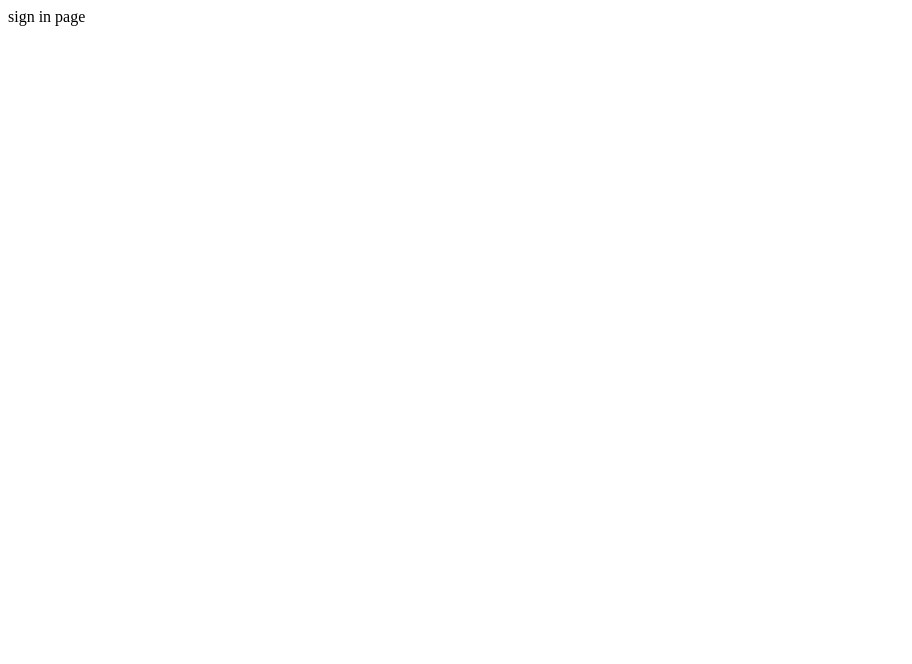
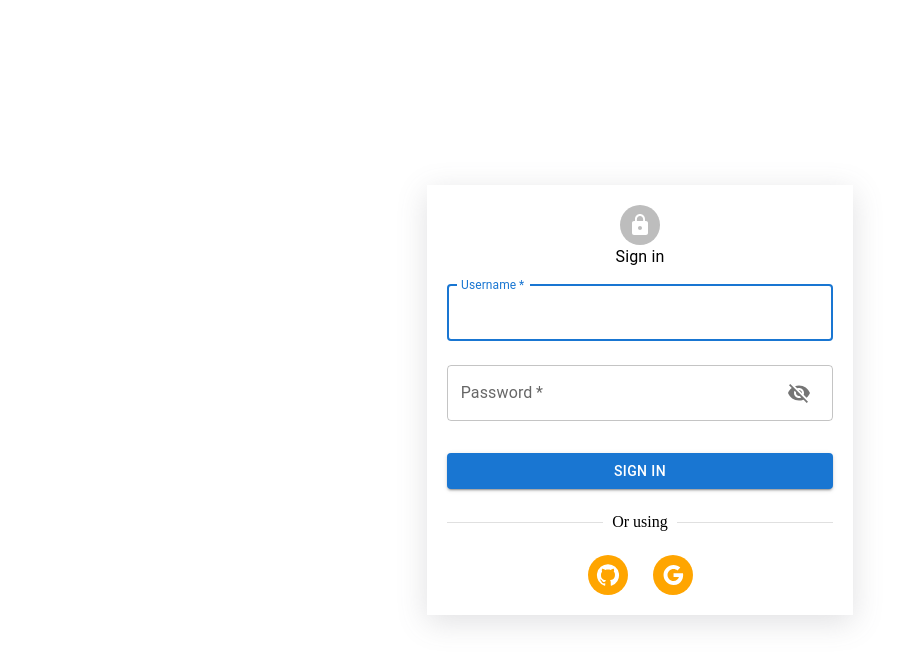
Before and after one commit to PhanAnhHao/FE-Nextjs-Soundclound, a Next.js app in the folder nextjs-mui-ts-client/: page /auth/signin in a window 1280 px wide. Shown: the top 664 px of the page, without its empty margins (0-912 px from the left). Built offline with nearby package versions, Linux system fonts and the light colour scheme.

Commit message:
Module Auth: Design Login

```diff
--- a/nextjs-mui-ts-client/src/app/(guest)/auth/signin/page.tsx
+++ b/nextjs-mui-ts-client/src/app/(guest)/auth/signin/page.tsx
@@ -1,9 +1,9 @@
+import AuthSignIn from "@/components/auth/auth.signin"
 
 const SignInPage = () => {
     return (
-        <div>
-            sign in page
-        </div>
-    );
-};
+        <AuthSignIn />
+    )
+}
+
 export default SignInPage;
--- a/nextjs-mui-ts-client/src/app/(guest)/layout.tsx
+++ b/nextjs-mui-ts-client/src/app/(guest)/layout.tsx
@@ -1,5 +1,7 @@
+import "@/styles/app.scss";
+
 export const metadata = {
-  title: 'Next.js signup layout',
+  title: 'Next.js Guest Layout',
   description: 'Generated by Next.js',
 }
 
--- /dev/null
+++ b/nextjs-mui-ts-client/src/components/auth/auth.signin.tsx
@@ -0,0 +1,176 @@
+'use client'
+import { Avatar, Box, Button, Divider, Grid, TextField, Typography } from "@mui/material";
+import LockIcon from '@mui/icons-material/Lock';
+import GitHubIcon from '@mui/icons-material/GitHub';
+import GoogleIcon from '@mui/icons-material/Google';
+import Visibility from "@mui/icons-material/Visibility";
+import VisibilityOff from "@mui/icons-material/VisibilityOff";
+import InputAdornment from '@mui/material/InputAdornment';
+import IconButton from '@mui/material/IconButton';
+
+import { useState } from "react";
+
+const AuthSignIn = (props: any) => {
+
+    const [showPassword, setShowPassword] = useState<boolean>(false);
+    const [username, setUsername] = useState<string>("");
+    const [password, setPassword] = useState<string>("");
+
+    const [isErrorUsername, setIsErrorUsername] = useState<boolean>(false);
+    const [isErrorPassword, setIsErrorPassword] = useState<boolean>(false);
+
+    const [errorUsername, setErrorUsername] = useState<string>("");
+    const [errorPassword, setErrorPassword] = useState<string>("");
+
+
+    const handleSubmit = () => {
+        setIsErrorUsername(false);
+        setIsErrorPassword(false);
+        setErrorUsername("");
+        setErrorPassword("");
+
+        if (!username) {
+            setIsErrorUsername(true);
+            setErrorUsername("Username is not empty.")
+            return;
+        }
+        if (!password) {
+            setIsErrorPassword(true);
+            setErrorPassword("Password is not empty.")
+            return;
+        }
+        console.log(">>> check username: ", username, ' pass: ', password)
+    }
+
+    return (
+        <Box
+            sx={{
+                // backgroundImage: "linear-gradient(to bottom, #ff9aef, #fedac1, #d5e1cf, #b7e6d9)",
+                // backgroundColor: "#b7e6d9",
+                // backgroundRepeat: "no-repeat"
+            }}
+        >
+            <Grid container
+                sx={{
+                    display: "flex",
+                    alignItems: "center",
+                    justifyContent: "center",
+                    height: "100vh"
+                }}
+            >
+                <Grid
+                    item
+                    xs={12}
+                    sm={8}
+                    md={5}
+                    lg={4}
+                    sx={{
+                        boxShadow: "rgba(100, 100, 111, 0.2) 0px 7px 29px 0px"
+                    }}
+                >
+                    <div style={{ margin: "20px" }}>
+                        <Box sx={{
+                            display: "flex",
+                            justifyContent: "center",
+                            alignItems: "center",
+                            flexDirection: "column",
+                            width: "100%"
+                        }}>
+
+                            <Avatar
+                                sx={{
+                                    // backgroundImage: "linear-gradient(to bottom, #ff9aef, #fedac1, #d5e1cf, #b7e6d9)",
+                                    // backgroundColor: "#b7e6d9",
+                                    // backgroundRepeat: "no-repeat",
+                                    // color: "black",
+                                }}
+                            >
+                                <LockIcon />
+                            </Avatar>
+
+                            <Typography component="h1">
+                                Sign in
+                            </Typography>
+                        </Box>
+
+                        <TextField
+                            onChange={(event) => setUsername(event.target.value)}
+                            variant="outlined"
+                            margin="normal"
+                            required
+                            fullWidth
+                            label="Username"
+                            name="username"
+                            autoFocus
+                            error={isErrorUsername}
+                            helperText={errorUsername}
+                        />
+                        <TextField
+                            onChange={(event) => setPassword(event.target.value)}
+                            variant="outlined"
+                            margin="normal"
+                            required
+                            fullWidth
+                            name="password"
+                            label="Password"
+                            type={showPassword ? "text" : "password"}
+                            error={isErrorPassword}
+                            helperText={errorPassword}
+
+                            InputProps={{
+                                endAdornment: <InputAdornment position="end">
+                                    <IconButton onClick={() => setShowPassword(!showPassword)}>
+                                        {showPassword === false ? <VisibilityOff /> : <Visibility />}
+                                    </IconButton>
+                                </InputAdornment>,
+                            }}
+                        />
+                        <Button
+                            sx={{
+                                my: 3
+                            }}
+                            type="submit"
+                            fullWidth
+                            variant="contained"
+                            color="primary"
+                            onClick={handleSubmit}
+                        >
+                            Sign In
+                        </Button>
+                        <Divider>Or using</Divider>
+                        <Box
+                            sx={{
+                                display: "flex",
+                                justifyContent: "center",
+                                gap: "25px",
+                                mt: 3
+                            }}
+                        >
+                            <Avatar
+                                sx={{
+                                    cursor: "pointer",
+                                    bgcolor: "orange"
+                                }}
+                            >
+                                <GitHubIcon titleAccess="Login with Github" />
+                            </Avatar>
+
+                            <Avatar
+                                sx={{
+                                    cursor: "pointer",
+                                    bgcolor: "orange"
+                                }}
+                            >
+                                < GoogleIcon titleAccess="Login with Google" />
+                            </Avatar>
+                        </Box>
+                    </div>
+                </Grid>
+            </Grid>
+
+        </Box>
+
+    )
+}
+
+export default AuthSignIn;
--- /dev/null
+++ b/nextjs-mui-ts-client/src/styles/app.scss
@@ -0,0 +1,5 @@
+html,
+body {
+    margin: 0;
+    padding: 0;
+}
```
Also changed, not shown: nextjs-mui-ts-client/src/components/header/app.header.tsx (+40 -6 lines).
